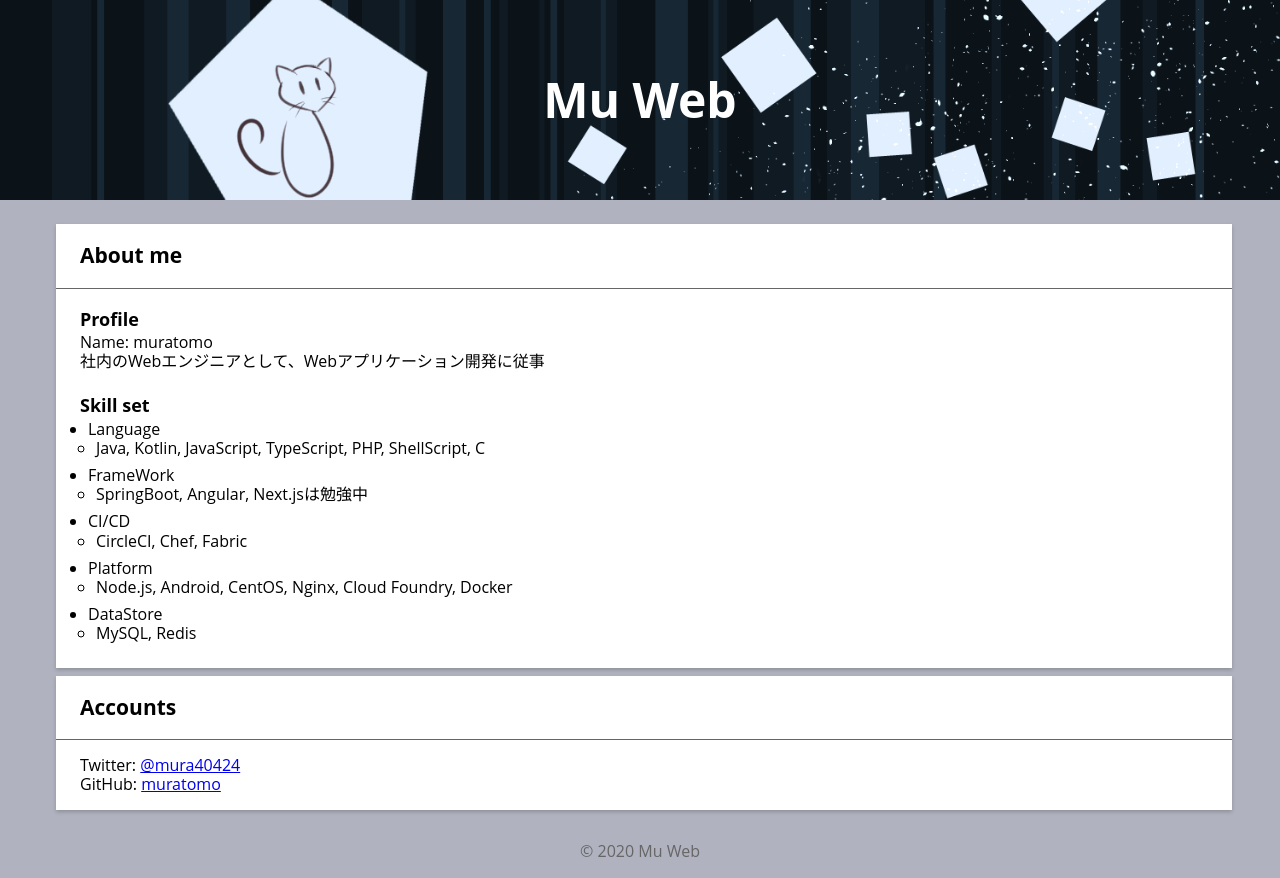
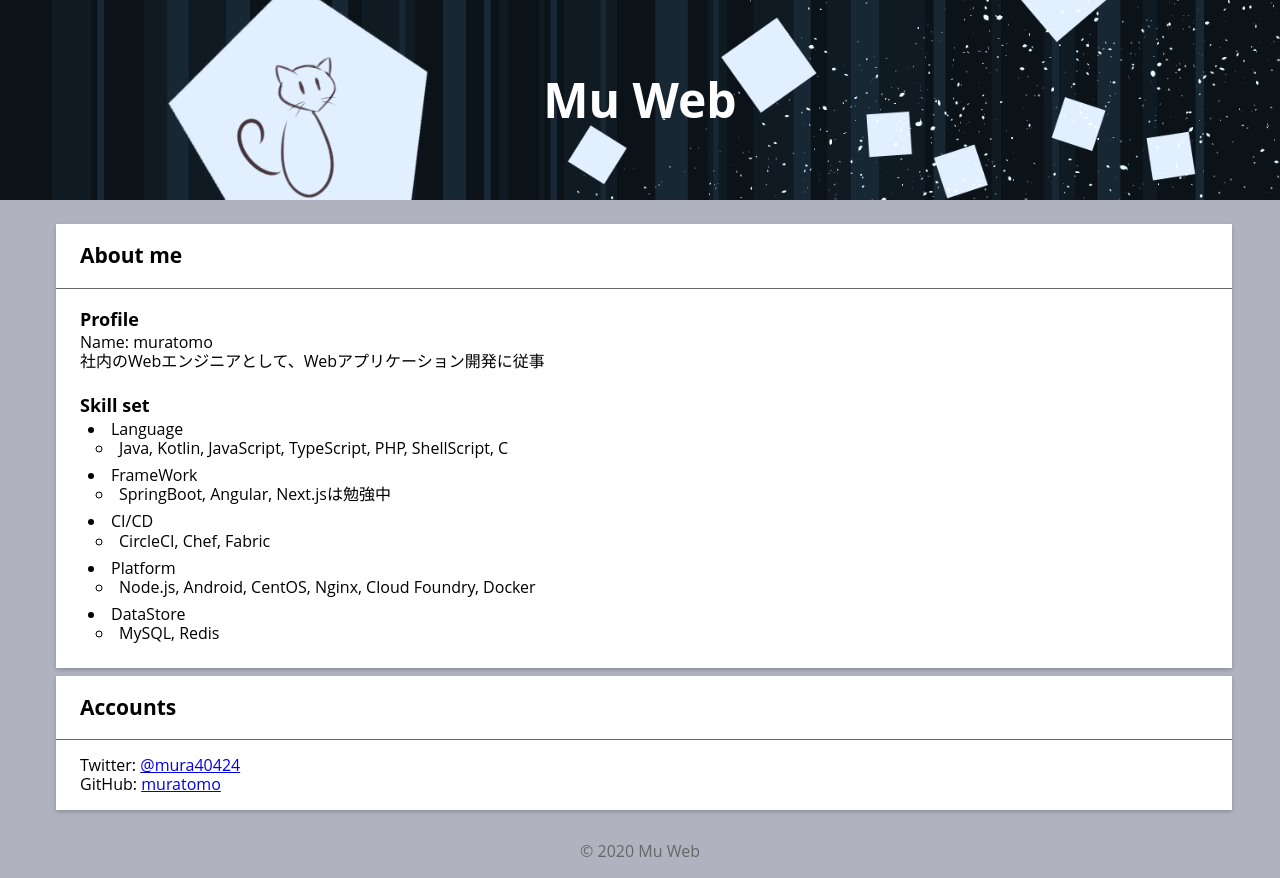
Before and after one commit to muratomo/mu-web, a Next.js app in the folder app/: page /about in a window 1280 px wide. Built offline with nearby package versions, Linux system fonts and the light colour scheme.

Commit message:
update list style

```diff
--- a/app/src/style/component/_list.scss
+++ b/app/src/style/component/_list.scss
@@ -1,4 +1,6 @@
 .mu-list {
+  list-style-position: inside;
+
   > li {
     margin: 0px 0px $margin $margin;
   }
```
